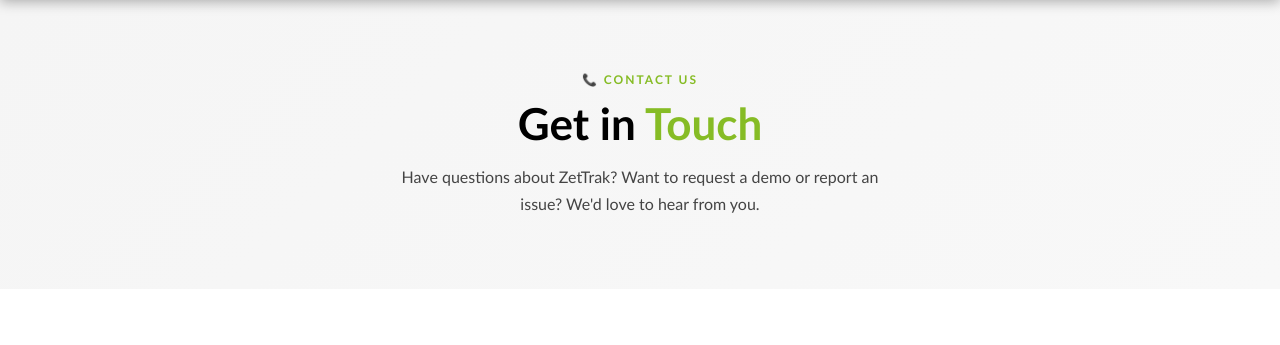
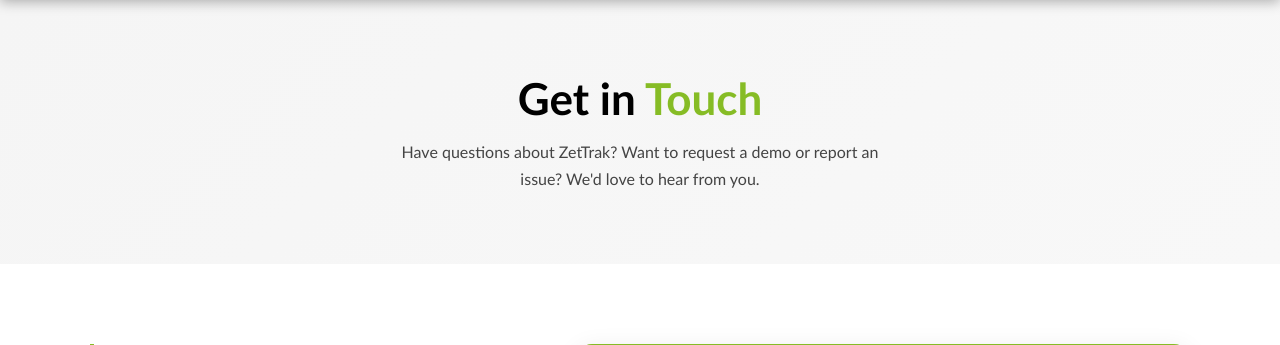
Before and after one commit to FINTEXLPROJECTS/Zettrack_updated, a Django app: page /contact/ in a window 1280 px wide. Shown: the part 66-411 px from the top of the page. Run offline with Django 5.2, Linux system fonts and the light colour scheme.

Commit message:
Remove section label badge from contact page
Co-Authored-By: Claude Sonnet 4.6 <noreply@anthropic.com>

```diff
--- a/zettrak_frontend/templates/contact.html
+++ b/zettrak_frontend/templates/contact.html
@@ -30,7 +30,6 @@
 
   <!-- CONTACT HERO -->
   <section class="contact-hero">
-    <div class="section-label">&#128222; Contact Us</div>
     <h1>Get in <span>Touch</span></h1>
     <p>Have questions about ZetTrak? Want to request a demo or report an issue? We'd love to hear from you.</p>
   </section>
```
